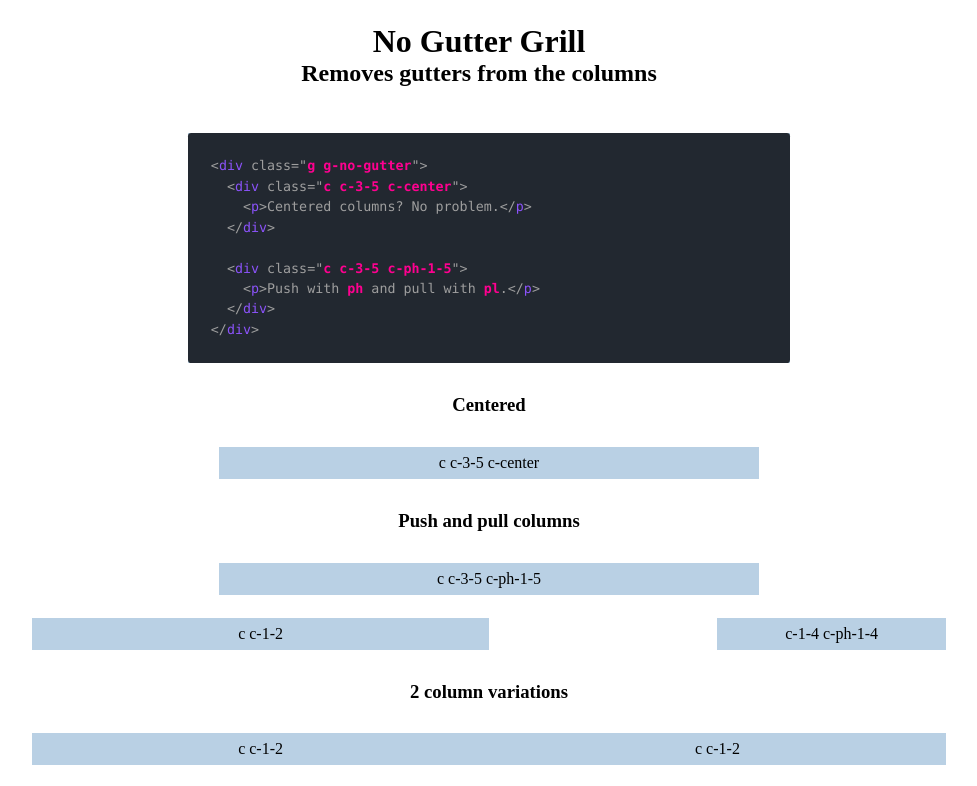
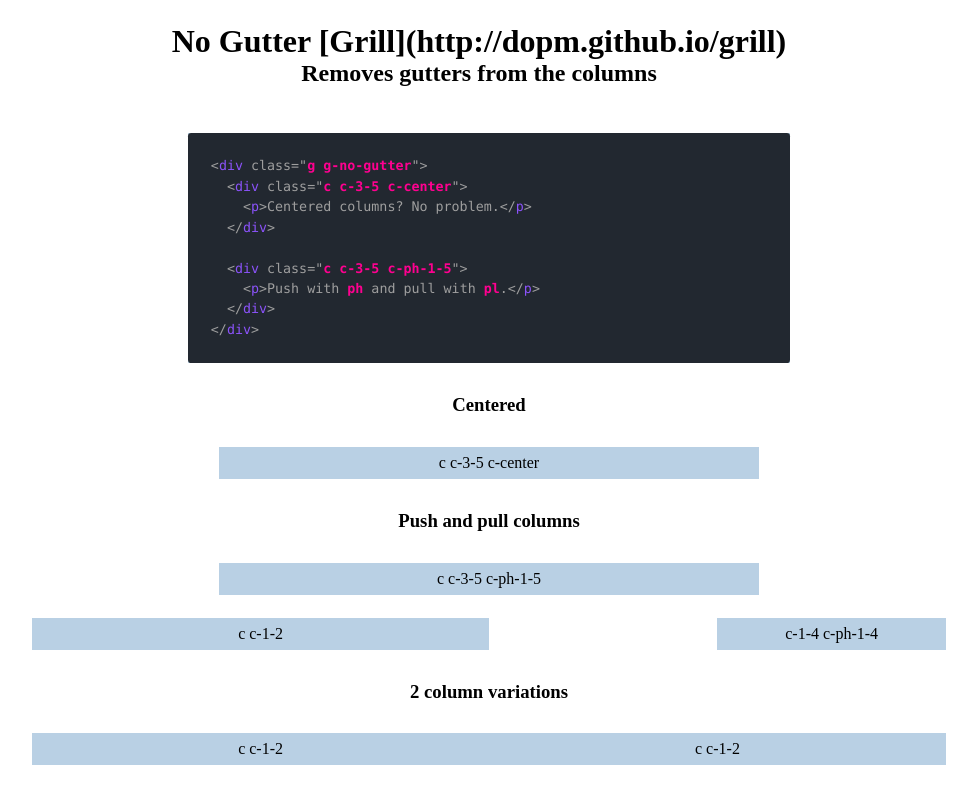
Before and after one commit to dopm/grill, a plain HTML site: page no-gutter.html in a window 1280 px wide. Shown: the top 786 px of the page, without its empty margins (151-1128 px from the left). Drawn offline with Linux system fonts and the light colour scheme.

```diff
--- a/no-gutter.html
+++ b/no-gutter.html
@@ -5,7 +5,7 @@
 
 <div class=wrap>
 <div class="g demo">
-<h1>No Gutter Grill</h1>
+<h1>No Gutter [Grill](http://dopm.github.io/grill)</h1>
 <h2>Removes gutters from the columns</h2>
   <div class="c c-8-12 c-center">
 <pre>&lt;<i>div</i> class="<b>g g-no-gutter</b>"&gt;
```
